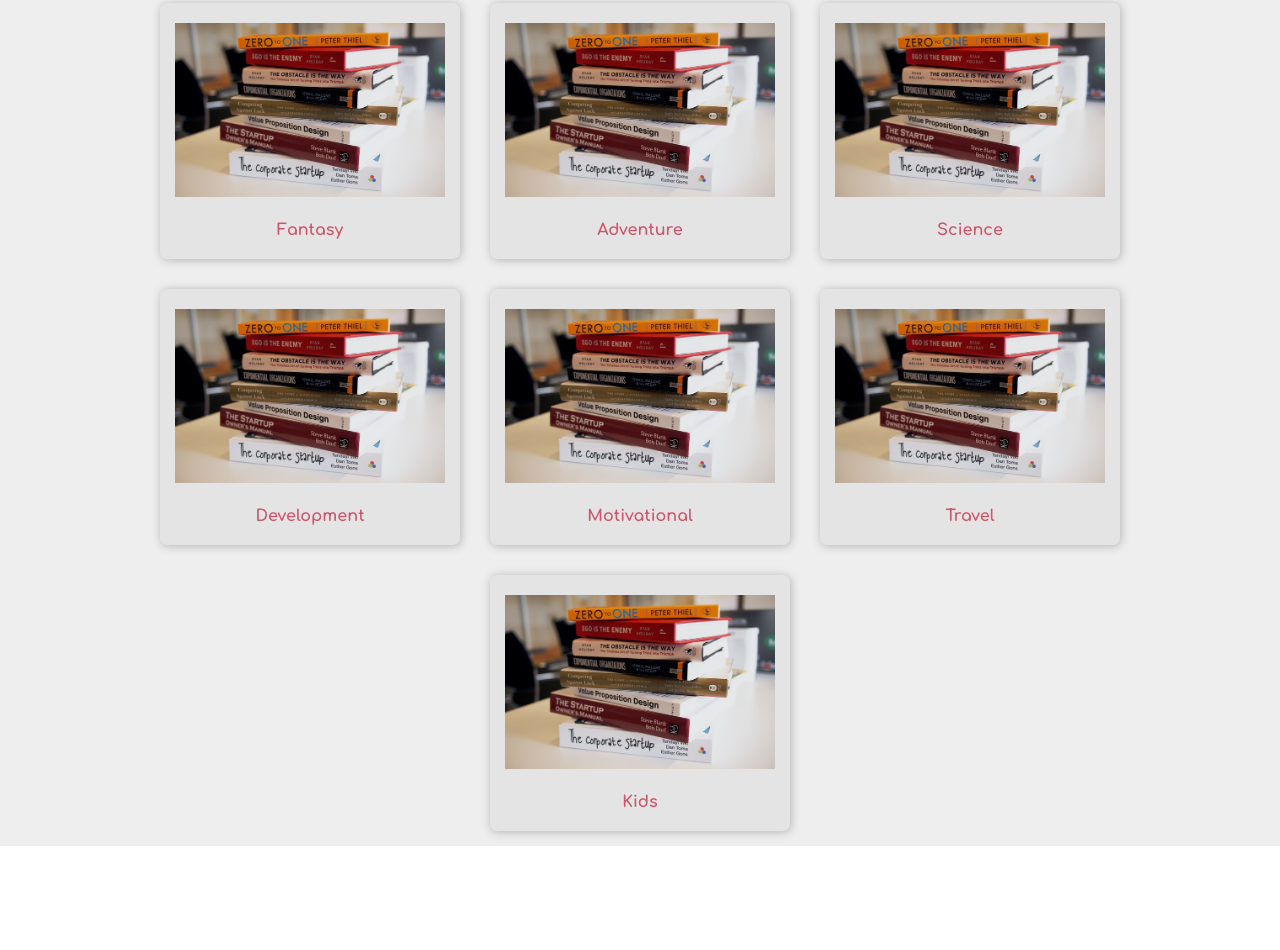
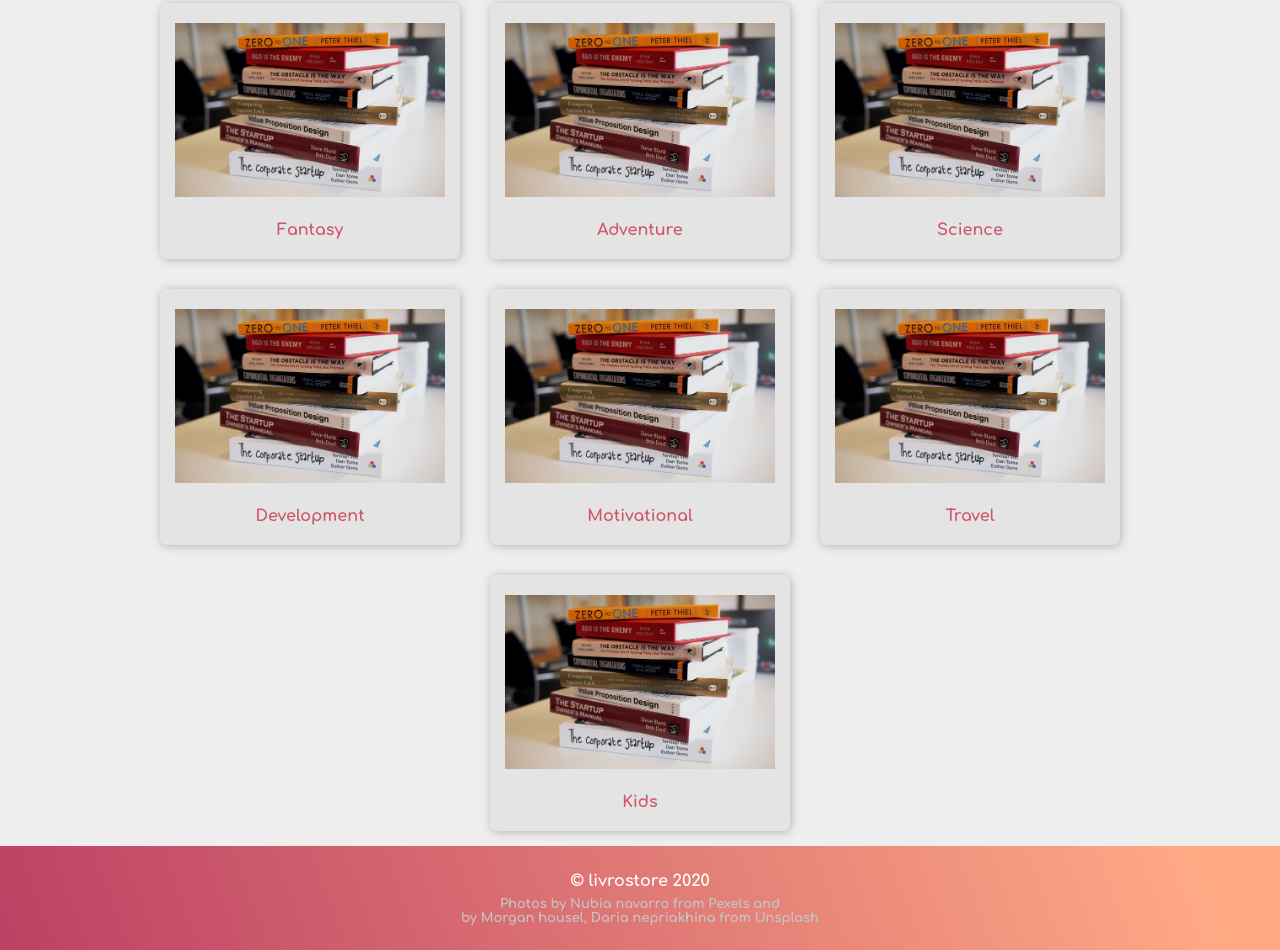
Before and after one commit to Mohamed-ElHadidy/livrostore, a plain HTML site: page index.html in a window 1280 px wide. Shown: the part 1763-2713 px from the top of the page. Before the commit the page ends 2609 px from the top, so only its background shows below. Drawn offline with Linux system fonts and the light colour scheme.

Commit message:
feat: added footer

```diff
--- a/index.html
+++ b/index.html
@@ -124,6 +124,11 @@
         </div>
     </section>
 
+    <footer>
+        <p>&copy; livrostore 2020</p>
+        <p>Photos by Nubia navarro from Pexels and <br /> by Morgan housel, Daria nepriakhina from Unsplash</p>
+    </footer>
+
     <script>
         document.querySelector('.nav-list svg').addEventListener('click', () => {
 
--- a/styles/styles.css
+++ b/styles/styles.css
@@ -189,6 +189,17 @@
     cursor: pointer;
 }
 
+footer {
+    color: white;
+    text-align: center;
+    padding: 2%;
+}
+
+footer p:last-child {
+    margin-top: 7px;
+    font-size: 13px;
+    color: #c5c5c5;
+}
 
 @media screen and (max-width: 719px) {
     .nav-list ul {
```
